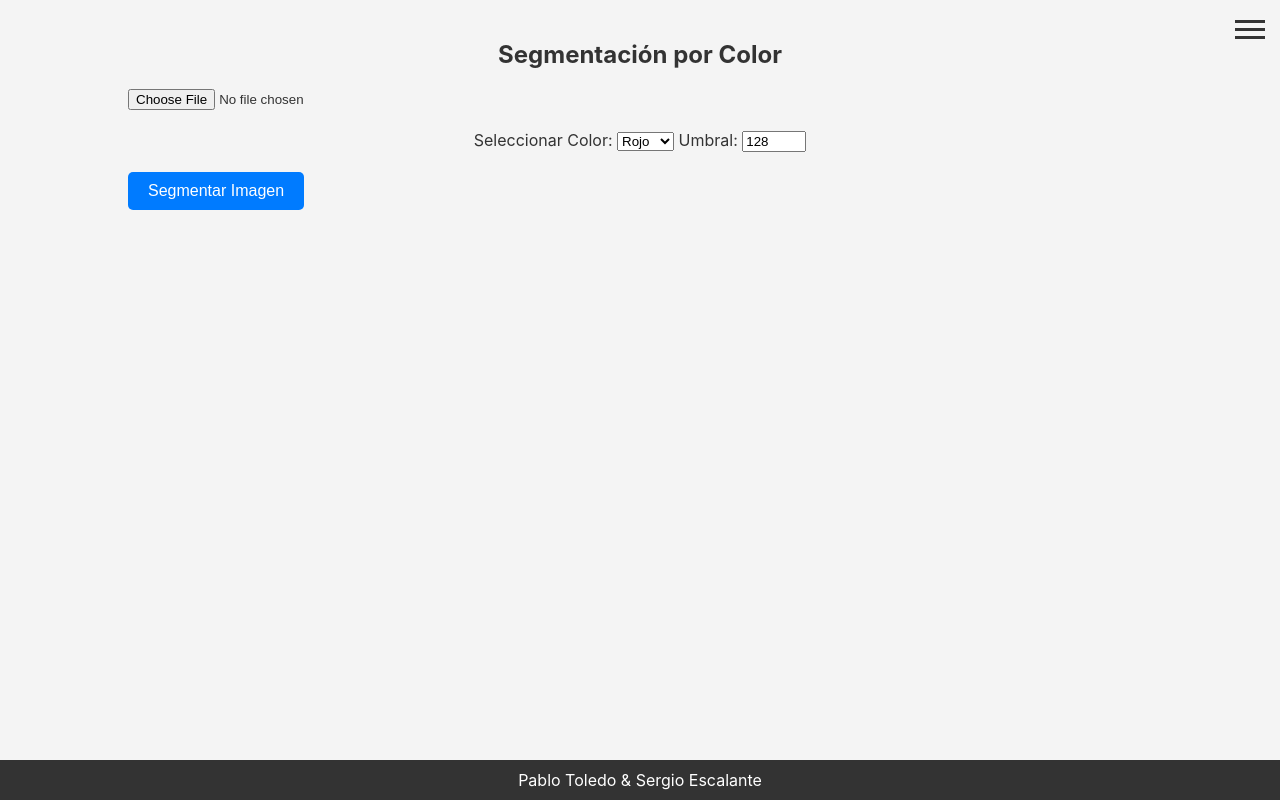
After one commit to PabloToledoBarahona/pdiProject, a Flask app: page /segment_color in a window 1280 px wide. The commit adds this page. Run offline with Flask 3, Linux system fonts and the light colour scheme.

Commit message:
Added segmenta page

```diff
--- a/app/controllers/image_controller.py
+++ b/app/controllers/image_controller.py
@@ -1,7 +1,7 @@
 from flask import Blueprint, render_template, request, redirect, url_for
 import os
 from werkzeug.utils import secure_filename
-from app.modules import histogram, read_image
+from app.modules import histogram, read_image, segment_color
 
 image_controller = Blueprint('image_controller', __name__, template_folder='../templates')
 
@@ -67,3 +67,24 @@ def read_image_view():
                 return error, 400
             return render_template('read_image.html', img_shape=img_shape, filename=filename)
     return render_template('read_image.html')
+
+
+@image_controller.route('/segment_color', methods=['GET', 'POST'])
+def segment_color_view():
+    if request.method == 'POST':
+        if 'file' not in request.files:
+            return "No file part", 400
+        file = request.files['file']
+        if file.filename == '':
+            return "No selected file", 400
+        color_channel = request.form.get('color_channel')
+        threshold = int(request.form.get('threshold', 128))
+        if file:
+            filename = secure_filename(file.filename)
+            file_path = os.path.join(UPLOAD_FOLDER, filename)
+            file.save(file_path)
+            segmented_image_path, error = segment_color.segment_by_color(file_path, color_channel, threshold)
+            if error:
+                return error, 400
+            return render_template('segment_color.html', segmented_image_path=os.path.basename(segmented_image_path), filename=filename)
+    return render_template('segment_color.html')
--- a/app/templates/navbar.html
+++ b/app/templates/navbar.html
@@ -10,7 +10,7 @@
             <li><a href="{{ url_for('image_controller.index') }}">Inicio</a></li>
             <li><a href="{{ url_for('image_controller.upload') }}">Subir Imagen</a></li>
             <li><a href="{{ url_for('image_controller.read_image_view') }}">Leer Imagen</a></li>
-            <li><a href="#">Segmentación por Color</a></li>
+            <li><a href="{{ url_for('image_controller.segment_color_view') }}">Segmentación por Color</a></li>
             <li><a href="#">Convertir a Blanco y Negro</a></li>
             <li><a href="#">Modificar Brillo</a></li>
             <li><a href="#">Modificar Contraste</a></li>
--- /dev/null
+++ b/app/templates/segment_color.html
@@ -0,0 +1,43 @@
+<!DOCTYPE html>
+<html lang="es">
+<head>
+    <meta charset="UTF-8">
+    <meta name="viewport" content="width=device-width, initial-scale=1.0">
+    <title>Segmentación por Color</title>
+    <link rel="stylesheet" href="{{ url_for('static', filename='css/styles.css') }}">
+    <script src="{{ url_for('static', filename='js/scripts.js') }}" defer></script>
+</head>
+<body>
+    {% include 'navbar.html' %}
+    <main>
+        <div class="container">
+            <h2>Segmentación por Color</h2>
+            <form action="{{ url_for('image_controller.segment_color_view') }}" method="post" enctype="multipart/form-data">
+                <input type="file" name="file" accept="image/*">
+                <label for="color_channel">Seleccionar Color:</label>
+                <select name="color_channel" id="color_channel">
+                    <option value="red">Rojo</option>
+                    <option value="green">Verde</option>
+                    <option value="blue">Azul</option>
+                </select>
+                <label for="threshold">Umbral:</label>
+                <input type="number" name="threshold" id="threshold" value="128" min="0" max="255">
+                <button type="submit" class="btn">Segmentar Imagen</button>
+            </form>
+            {% if segmented_image_path %}
+            <h2>Imagen Segmentada</h2>
+            <div class="image-container">
+                <img src="{{ url_for('static', filename='uploads/' ~ segmented_image_path) }}" alt="Imagen Segmentada" class="image-display">
+            </div>
+            <h2>Imagen Original</h2>
+            <div class="image-container">
+                <img src="{{ url_for('static', filename='uploads/' ~ filename) }}" alt="Imagen Original" class="image-display">
+            </div>
+            {% endif %}
+        </div>
+    </main>
+    <footer>
+        <p>Pablo Toledo & Sergio Escalante</p>
+    </footer>
+</body>
+</html>
```
Also changed, not shown: app/modules/segment_color.py (+40 -0 lines), app/static/uploads/garage-door-3.jpg (added), app/static/uploads/segmented_blue.png (added), app/static/uploads/segmented_red.png (added), app/static/uploads/vinyl-2-car-garage.jpg (added).
